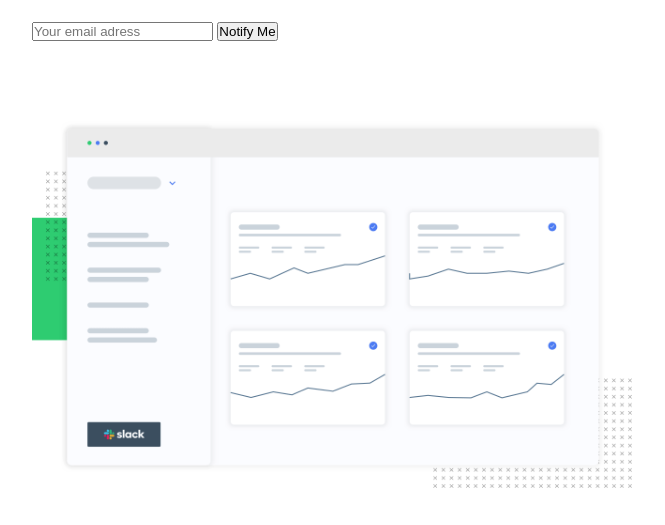
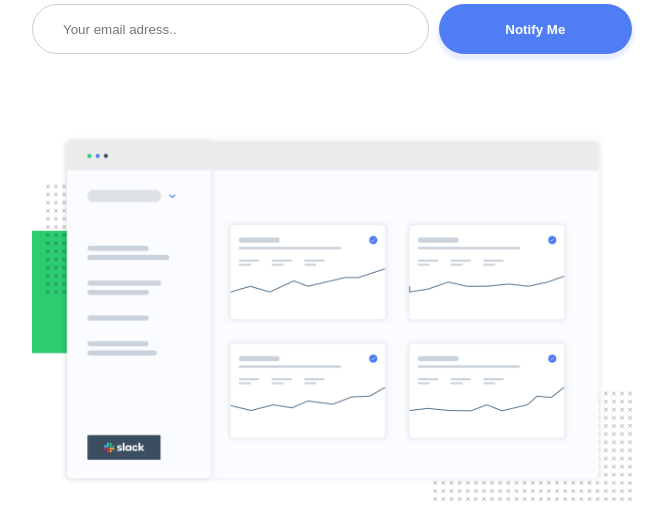
Before and after one commit to filipmarcinkowski/fm-ch19, a plain HTML site: page index.html in a window 1280 px wide. Shown: the part 182-707 px from the top of the page, without its empty margins (308-973 px from the left). Drawn offline with nearby package versions, Linux system fonts and the light colour scheme.

Commit message:
starting js

```diff
--- a/index.html
+++ b/index.html
@@ -34,11 +34,16 @@
       <h1 class="margin__bs">We are launching <strong>soon!</strong></h1>
       <p class="title-desc margin__bs">Subscribe and get notified</p>
       <div class="input__container">
-        <input
-          type="email"
-          placeholder="Your email adress"
-          class="input__input margin__bl"
-        />
+        <div class="input__input-box">
+          <input
+            type="email"
+            placeholder="Your email adress.."
+            class="input__input margin__bl"
+          />
+          <p class="input__error error-msg">
+            Pleace provide a valid email adress
+          </p>
+        </div>
         <button class="input__btn">Notify Me</button>
       </div>
       <img
--- a/script.js
+++ b/script.js
@@ -0,0 +1 @@
+'use strict';
--- a/style.css
+++ b/style.css
@@ -20,7 +20,9 @@ body {
 :root {
   --clr-primary-800: hsl(223, 87%, 63%);
 
+  --clr-primary-300: hsl(223, 100%, 75%);
   --clr-primary-100: hsl(223, 100%, 88%);
+  --clr-primary-10: hsla(223, 100%, 88%, 0.383);
   --clr-secondary: hsl(354, 100%, 66%);
 
   --clr-neutral-500: hsl(0, 0%, 59%);
@@ -41,6 +43,7 @@ body {
   justify-content: center;
   align-items: center;
   margin: 4rem auto;
+  width: 100%;
 }
 
 .logo {
@@ -75,6 +78,65 @@ p {
   font-size: 1.2rem;
 }
 /*////////// INPUT///////////////////////// */
+
+.input__container {
+  display: flex;
+  gap: 1rem;
+
+  width: 100%;
+}
+
+.input__input-box {
+  flex-shrink: 1;
+  width: 100%;
+  position: relative;
+}
+
+.input__input {
+  width: 100%;
+  height: 5rem;
+
+  border: 0.1rem solid var(--clr-neutral-700);
+  border-radius: 4rem;
+  text-indent: 3rem;
+}
+
+.input__error {
+  position: absolute;
+  top: 6rem;
+  left: 3rem;
+  color: var(--clr-secondary);
+}
+
+.error-msg {
+  display: none;
+}
+
+.error {
+  border: 0.1rem solid var(--clr-secondary);
+}
+
+.input__btn {
+  flex-shrink: 2;
+
+  height: 5rem;
+  width: 100%;
+
+  border: none;
+  border-radius: 4rem;
+  background-color: var(--clr-primary-800);
+  box-shadow: 0 0.4rem 0.3rem 0.2rem var(--clr-primary-10);
+  cursor: pointer;
+
+  transition: all 0.3s;
+
+  color: #fff;
+  font-weight: 600;
+}
+
+.input__btn:hover {
+  background-color: var(--clr-primary-300);
+}
 
 /*/ ///////// ICONS///////////////////////// */
 .icons__container {
```
